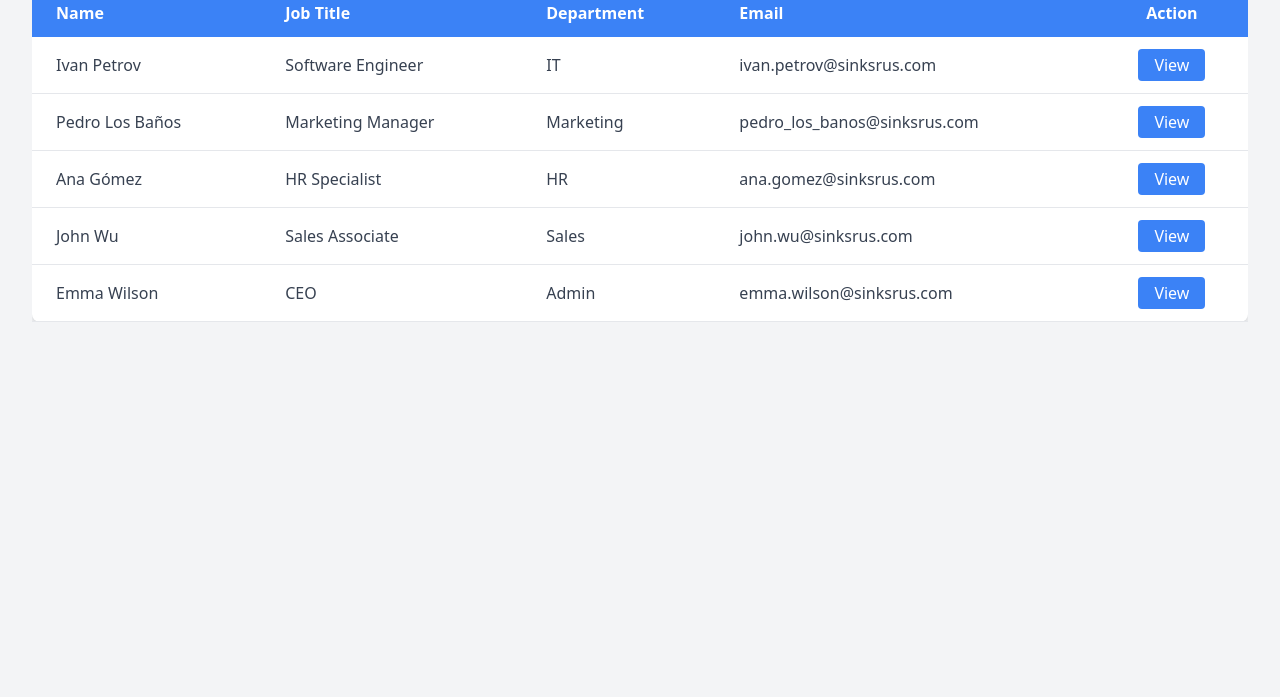
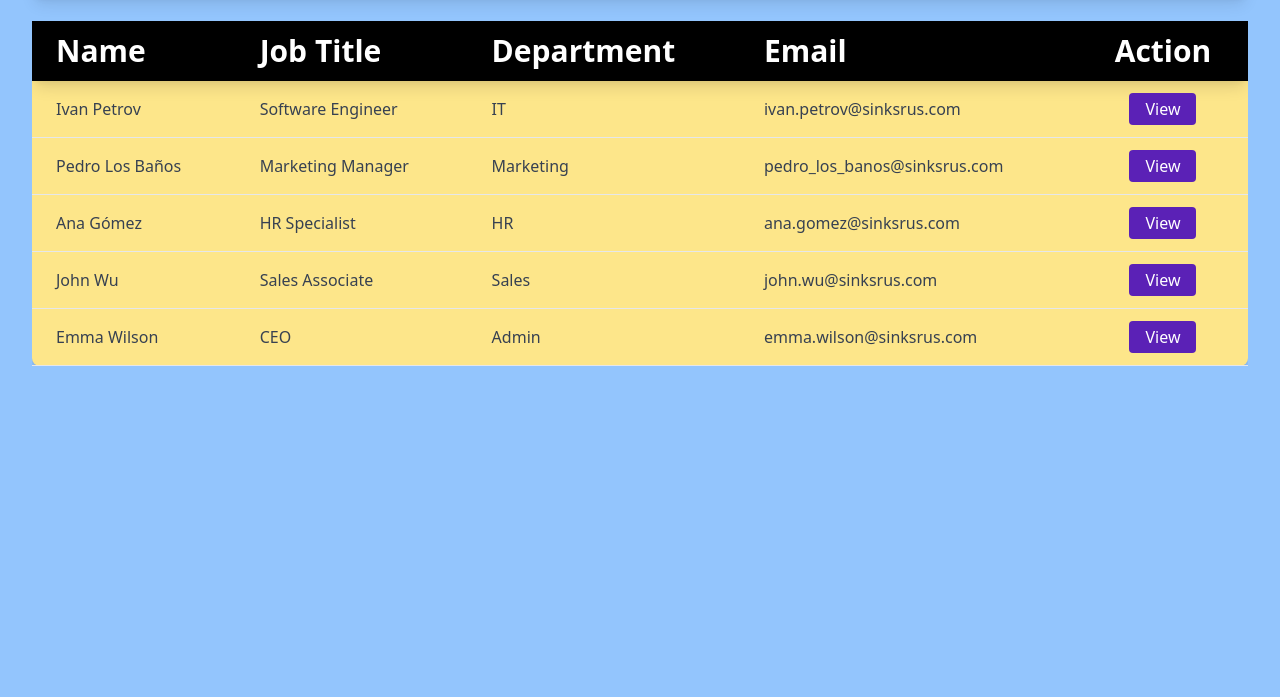
Before and after one commit to mercadojeron/sinkssys.github.io, a plain HTML site: page employee_list.html in a window 1280 px wide. Shown: the part 103-800 px from the top of the page. Drawn offline with nearby package versions, Linux system fonts and the light colour scheme.

Commit message:
(message)

```diff
--- a/employee_list.html
+++ b/employee_list.html
@@ -6,15 +6,18 @@
   <title>Employee List - Sinks R Us</title>
   <link href="https://cdn.jsdelivr.net/npm/tailwindcss@2.2.19/dist/tailwind.min.css" rel="stylesheet">
 </head>
-<body class="bg-gray-100 p-8">
+<body class="bg-blue-300 p-8">
 
   <!-- Title -->
-  <h2 class="text-3xl font-bold mb-6 text-center text-gray-800">Sinks R Us - Employee Directory</h2>
+  <h2 class="text-3xl font-bold mb-6 text-center bg-gradient-to-r from-black via-black to-black text-white p-4 rounded-lg shadow-lg">
+    Sinks R Us
+  </h2>
+
 
   <!-- Employee Table -->
   <div class="overflow-x-auto">
-    <table class="min-w-full bg-white shadow-md rounded-lg">
-      <thead class="bg-blue-500 text-white">
+    <table class="min-w-full bg-yellow-200 shadow-md rounded-lg">
+      <thead class="text-3xl font-bold mb-6 text-center bg-gradient-to-r from-black via-black to-black text-white p-4 rounded-lg shadow-lg">
         <tr>
           <th class="py-3 px-6 text-left">Name</th>
           <th class="py-3 px-6 text-left">Job Title</th>
@@ -26,49 +29,49 @@
       <tbody class="text-gray-700">
 
         <!-- Employee Row Template -->
-        <tr class="border-b hover:bg-gray-50 transition-all">
+        <tr class="border-b hover:bg-purple-400 transition-all">
           <td class="py-3 px-6">Ivan Petrov</td>
           <td class="py-3 px-6">Software Engineer</td>
           <td class="py-3 px-6">IT</td>
           <td class="py-3 px-6">ivan.petrov@sinksrus.com</td>
           <td class="py-3 px-6 text-center">
-            <button class="bg-blue-500 text-white py-1 px-4 rounded hover:bg-blue-700" onclick="showModal('ivan')">View</button>
+            <button class="bg-purple-800 text-white py-1 px-4 rounded hover:bg-purple-400" onclick="showModal('ivan')">View</button>
           </td>
         </tr>
-        <tr class="border-b hover:bg-gray-50 transition-all">
+        <tr class="border-b hover:bg-purple-400 transition-all">
           <td class="py-3 px-6">Pedro Los Baños</td>
           <td class="py-3 px-6">Marketing Manager</td>
           <td class="py-3 px-6">Marketing</td>
           <td class="py-3 px-6">pedro_los_banos@sinksrus.com</td>
           <td class="py-3 px-6 text-center">
-            <button class="bg-blue-500 text-white py-1 px-4 rounded hover:bg-blue-700" onclick="showModal('pedro')">View</button>
+            <button class="bg-purple-800 text-white py-1 px-4 rounded hover:bg-purple-400" onclick="showModal('pedro')">View</button>
           </td>
         </tr>
-        <tr class="border-b hover:bg-gray-50 transition-all">
+        <tr class="border-b hover:bg-purple-400 transition-all">
           <td class="py-3 px-6">Ana Gómez</td>
           <td class="py-3 px-6">HR Specialist</td>
           <td class="py-3 px-6">HR</td>
           <td class="py-3 px-6">ana.gomez@sinksrus.com</td>
           <td class="py-3 px-6 text-center">
-            <button class="bg-blue-500 text-white py-1 px-4 rounded hover:bg-blue-700" onclick="showModal('ana')">View</button>
+            <button class="bg-purple-800 text-white py-1 px-4 rounded hover:bg-purple-400" onclick="showModal('ana')">View</button>
           </td>
         </tr>
-        <tr class="border-b hover:bg-gray-50 transition-all">
+        <tr class="border-b hover:bg-purple-400 transition-all">
           <td class="py-3 px-6">John Wu</td>
           <td class="py-3 px-6">Sales Associate</td>
           <td class="py-3 px-6">Sales</td>
           <td class="py-3 px-6">john.wu@sinksrus.com</td>
           <td class="py-3 px-6 text-center">
-            <button class="bg-blue-500 text-white py-1 px-4 rounded hover:bg-blue-700" onclick="showModal('john')">View</button>
+            <button class="bg-purple-800 text-white py-1 px-4 rounded hover:bg-purple-400" onclick="showModal('john')">View</button>
           </td>
         </tr>
-        <tr class="border-b hover:bg-gray-50 transition-all">
+        <tr class="border-b hover:bg-purple-400 transition-all">
           <td class="py-3 px-6">Emma Wilson</td>
           <td class="py-3 px-6">CEO</td>
           <td class="py-3 px-6">Admin</td>
           <td class="py-3 px-6">emma.wilson@sinksrus.com</td>
           <td class="py-3 px-6 text-center">
-            <button class="bg-blue-500 text-white py-1 px-4 rounded hover:bg-blue-700" onclick="showModal('emma')">View</button>
+            <button class="bg-purple-800 text-white py-1 px-4 rounded hover:gbg-purple-400" onclick="showModal('emma')">View</button>
           </td>
         </tr>
 
@@ -81,7 +84,7 @@
     <div class="bg-white p-8 rounded shadow-md max-w-sm mx-auto mt-20">
       <h3 class="text-2xl font-bold mb-4" id="modalTitle">Employee Info</h3>
       <p id="modalContent">Employee details will be shown here...</p>
-      <button class="mt-4 bg-red-500 text-white py-2 px-4 rounded hover:bg-red-700" onclick="hideModal()">Close</button>
+      <button class="mt-4 bg-blue-500 text-white py-2 px-4 rounded hover:bg-purple-400" onclick="hideModal()">Close</button>
     </div>
   </div>
 
```
